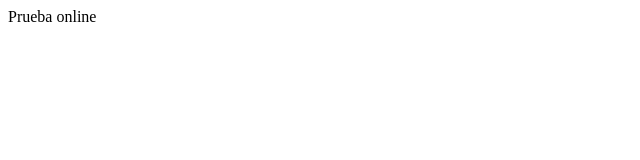
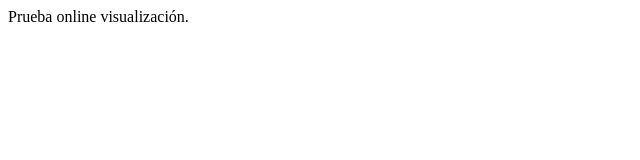
Before and after one commit to Luis-Enrique-Hernandez-Garcia/test, a plain HTML site: page index.html in a window 1280 px wide. Shown: the whole page, without its empty margins (0-640 px from the left). Drawn offline with Linux system fonts and the light colour scheme.

Commit message:
cambios hechos

```diff
--- a/index.html
+++ b/index.html
@@ -6,6 +6,6 @@
     <title>Document</title>
 </head>
 <body>
-    Prueba online
+    Prueba online visualización.
 </body>
 </html>
```
